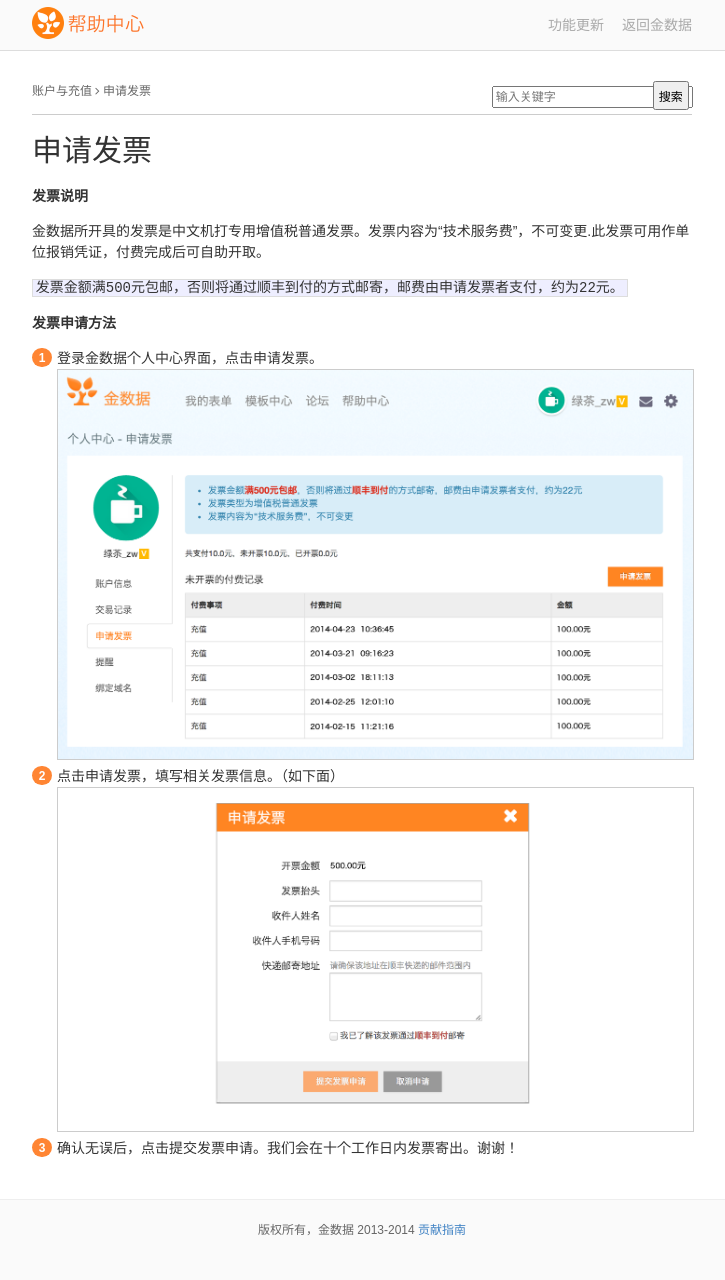
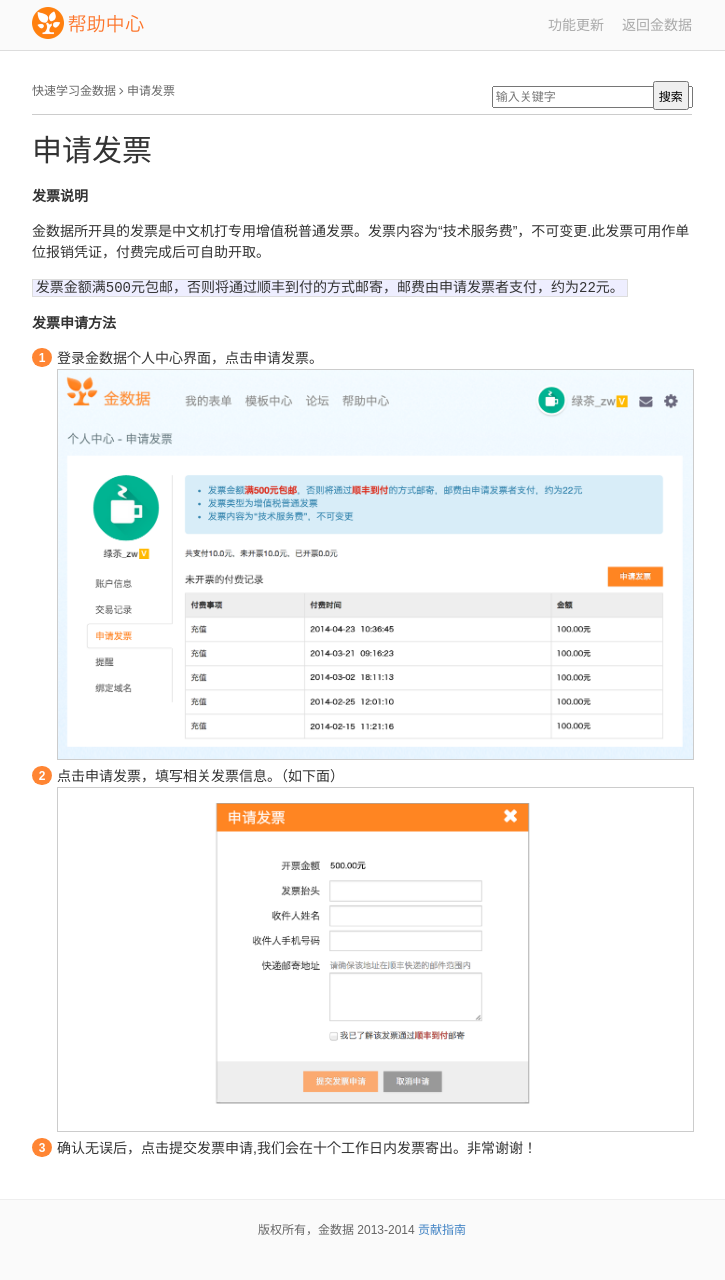
Before and after one commit to jinshuju/help.jinshuju.net, a Jekyll site: the page built from _posts/2014-2-7-invoices.md, in a window 1280 px wide. Shown: the whole page, without its empty margins (278-1003 px from the left). Built offline with Jekyll 4.4.1, drawn with Linux system fonts in a browser that asks for light colours; Markdown is read by kramdown in place of the engine named in the settings; some of the changed lines change nothing that is shown.

Commit message:
invoices

```diff
--- a/_posts/2014-2-7-invoices.md
+++ b/_posts/2014-2-7-invoices.md
@@ -2,10 +2,7 @@
 layout: post
 title:  "申请发票"
 date:   2014-03-11 12:12:12
-category: account
-tags: todo H
-
-author: wzhao
+category: quickstart
 ---
 
 **发票说明**
@@ -20,4 +17,4 @@
 ![申请发票](/images/invoices-1.png)
 2. 点击申请发票，填写相关发票信息。（如下面）
 ![申请发票](/images/invoices-2.png)
-3. 确认无误后，点击提交发票申请。我们会在十个工作日内发票寄出。谢谢！
+3. 确认无误后，点击提交发票申请,我们会在十个工作日内发票寄出。非常谢谢！
```
